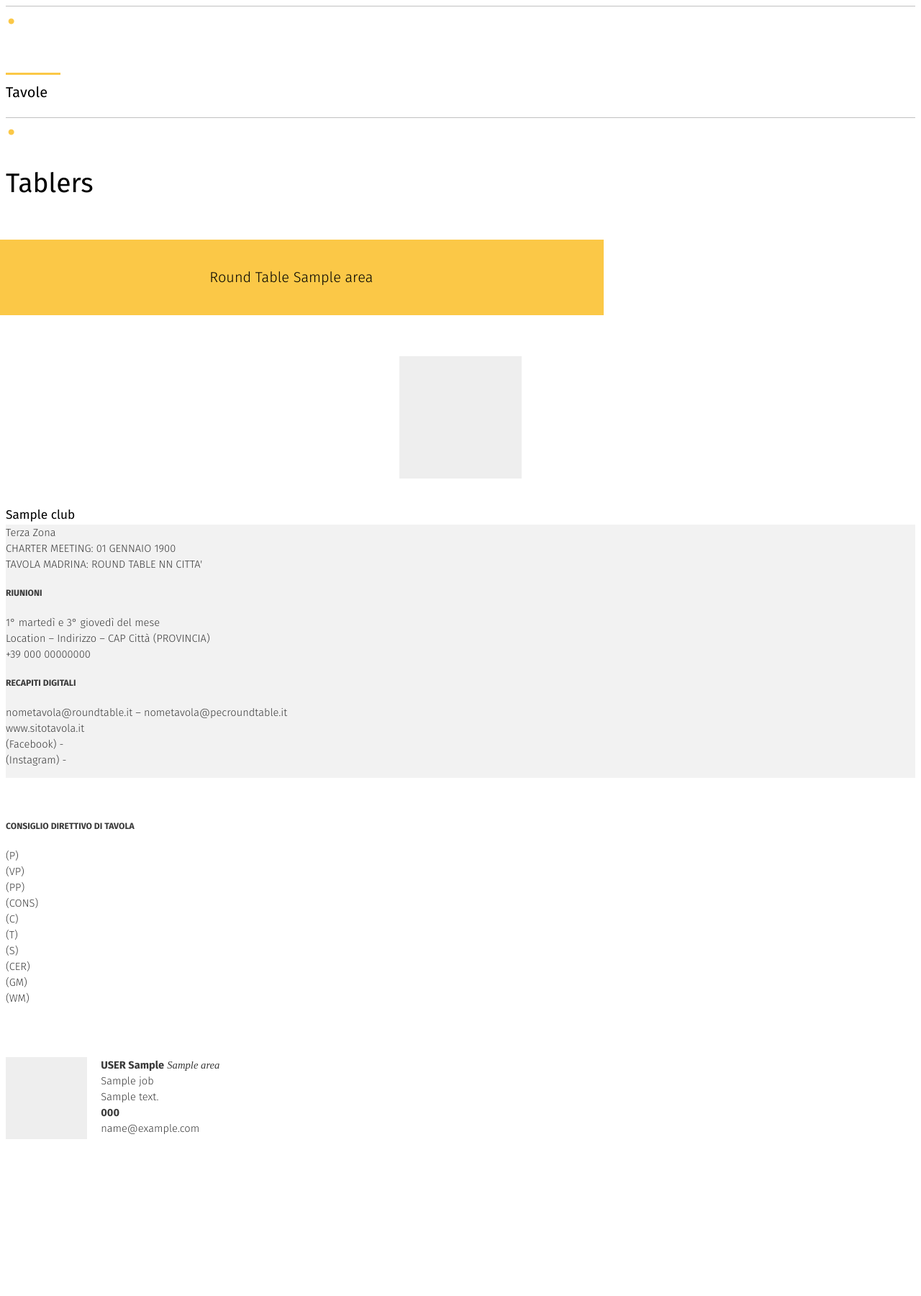
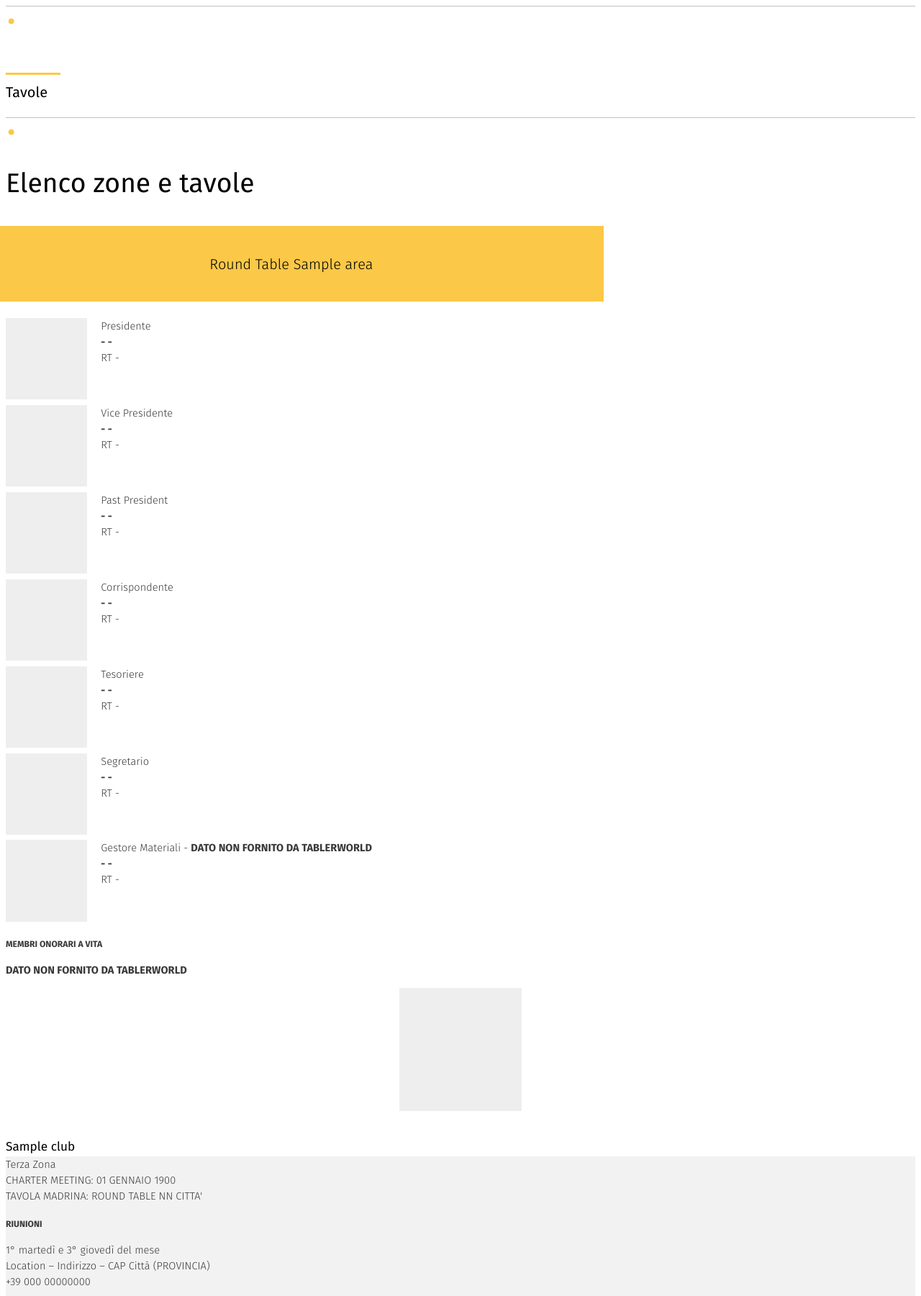
Before and after one commit to RoundTableItaly/TablerWorldYearbook, a Python web app: template tablerworld/templates/report/report.html in a window 1280 px wide; the page is wider, and only the part inside the window is pictured. Shown: the part 1360-3161 px from the top of that part at 72% size. Run offline with Jinja, Linux system fonts and the light colour scheme; the template is opened without the code that fills it: most values are stand-ins (such as "Sample title", 1, 10 or a date in 2020); some web fonts are replaced.

Commit message:
FIX CSS
ADDED Area frontpage
MOD Clubs are now printed with position (Active member, Past-member, Honorary member)
FIX cleanup path handling in download.py
ADD printed message when a task starts and ends

```diff
--- a/tablerworld/templates/report/report.css
+++ b/tablerworld/templates/report/report.css
@@ -243,7 +243,7 @@ h4 {
 
 #skills h3 {
   background: #fbc847;
-  margin: 0 -3cm 1cm;
+  margin: 0 -3cm .5cm;
   padding: 1cm 1cm 1cm 3cm;
   width: 21cm;
   text-align: center;
@@ -253,12 +253,17 @@ h4 {
   margin: 0;
 }
 
-#skills section {
-  padding: .5cm 0;
+#skills h5 {
+  margin-top: .5cm;
+  margin-bottom: .4cm;
 }
 
 #skills section p {
   margin-top: 0;
+}
+
+.area-desc h5 {
+  page-break-before: always;
 }
 
 .areas {
@@ -318,6 +323,8 @@ h4 {
   flex-direction: row;
   align-items: stretch;
   width: 100%;
+  padding-top: .1cm;
+  padding-bottom: .1cm;
 }
 
 .tabler-desc {
--- a/tablerworld/templates/report/report.html
+++ b/tablerworld/templates/report/report.html
@@ -8,7 +8,7 @@
 
     <body>
         <article id="cover">
-            <h1>Report Annuario Round Table Italia 2023/2024</h1>
+            <h1>Report dati TablerWorld per Annuario Round Table Italia 2023/2024</h1>
             <address>
                 <strong>Riccardo Dal Fiume</strong>
                 Editore Nazionale
@@ -36,13 +36,72 @@
             </ul>
         </article>
 
+        <!-- Macro for tabler description -->
+        {% macro m_tabler(row) -%}
+        <section class="tabler">
+            <div>
+                {% if row.profile_pic %}
+                <img class="profile-pic" src="{{ DIST_FOLDER }}/profile_pics/{{ row.profile_pic_file }}" />
+                {% else %}
+                <div class="profile-pic-placeholder"></div>
+                {% endif %}
+            </div>
+            <div class="tabler-desc">
+                <strong>{{ row.last_name|upper }} {{ row.first_name }}</strong>
+                {{ "({})".format(row.birth_date.strftime('%d/%m/%Y')) if pd.isnull(row.birth_date) is false }}
+                <em>{{row.name_partner}}</em><br />
+
+                {{ row.job }}<br />
+                {{ row.address }}<br />
+                <strong>{{ row.phonenumbers }}</strong><br />
+                {{ row.email }}<br />
+            </div>
+        </section>
+        {%- endmacro %}
+
+        <!-- Macro for area tabler -->
+        {% macro m_area_tabler(position, row) -%}
+        <section class="tabler">
+            <div>
+                {% if row.profile_pic %}
+                <img class="profile-pic" src="{{ DIST_FOLDER }}/profile_pics/{{ row.profile_pic_file }}" />
+                {% else %}
+                <div class="profile-pic-placeholder"></div>
+                {% endif %}
+            </div>
+            <div>
+                {{ position }} {% if position == "Gestore Materiali" %} - <strong>DATO NON FORNITO DA TABLERWORLD {% endif %}</strong><br />
+                <strong>{{ row.first_name|default('-') }} {{ row.last_name|default('-')|upper }}</strong><br />
+                RT {{ row.rt_club_name|default('-') }}<br />
+            </div>
+        </section>
+        {%- endmacro %}
+
+        <!-- Macro for area description -->
+        {% macro m_area(area) -%}
+        <section class="area-desc">
+            <!-- -->{{ m_area_tabler("Presidente", get_tabler_area_pos(area.rt_area_name, "Board / President")) }}
+            <!-- -->{{ m_area_tabler("Vice Presidente", get_tabler_area_pos(area.rt_area_name, "Board / Vice-President")) }}
+            <!-- -->{{ m_area_tabler("Past President", get_tabler_area_pos(area.rt_area_name, "Board / Past-President")) }}
+            <!-- -->{{ m_area_tabler("Corrispondente", get_tabler_area_pos(area.rt_area_name, "Board / I.R.O.")) }}
+            <!-- -->{{ m_area_tabler("Tesoriere", get_tabler_area_pos(area.rt_area_name, "Board / Treasurer")) }}
+            <!-- -->{{ m_area_tabler("Segretario", get_tabler_area_pos(area.rt_area_name, "Board / Secretary")) }}
+            <!-- -->{{ m_area_tabler("Gestore Materiali", None) }}
+
+            <h5>MEMBRI ONORARI A VITA</h5>
+            <p><strong>DATO NON FORNITO DA TABLERWORLD</strong></p>
+        </section>
+        {%- endmacro %}
+
         <article id="skills">
-            <h2 id="skills-title">Tablers</h2>
+            <h2 id="skills-title">Elenco zone e tavole</h2>
 
             {% for index, area in clubs_in_areas.iterrows() %}
             <section class="areas">
                 <h3 id="{{ area.rt_area_subdomain }}">Round Table {{ area.rt_area_name }}</h3>
+                {{ m_area(area)}}
 
+                <!-- List of clubs in area -->
                 {% for club in area.clubs|sort(attribute='rt_club_number') %}
                 <section class="clubs">
                     <div class="club-frontpage">
@@ -52,85 +111,65 @@
                         <h4 class="club-item" id="{{ club.rt_club_subdomain }}">{{ club.rt_club_name }}</h4>
 
                         <div class="club-item not-derived-from-tw">
-                            <p class="bg-text">DATI NON DERIVATI DA TABLERWORLD</p>
+                            <div class="bg-text">DATI NON FORNITI DA TABLERWORLD</div>
 
-                            <p>
+                            <div>
                                 Terza Zona<br />
                                 CHARTER MEETING: 01 GENNAIO 1900<br />
                                 TAVOLA MADRINA: ROUND TABLE NN CITTA'<br />
-                            </p>
+                            </div>
                             <h5>RIUNIONI</h5>
-                            <p>
+                            <div>
                                 1° martedì e 3° giovedì del mese<br />
                                 Location – Indirizzo – CAP Città (PROVINCIA)<br />
                                 +39 000 00000000<br />
-                            </p>
+                            </div>
                             <h5>RECAPITI DIGITALI</h5>
-                            <p>
+                            <div>
                                 nometavola@roundtable.it – nometavola@pecroundtable.it<br />
                                 www.sitotavola.it<br />
                                 (Facebook) -<br />
                                 (Instagram) -<br />
-                            </p>
+                            </div>
                         </div>
                         <div class="club-item">
                             <h5>CONSIGLIO DIRETTIVO DI TAVOLA</h5>
                             <p>
-                                {% for tabler in get_position_in_club(club.rt_club_number, "Board / President") %}{{ tabler.first_name }} {{ tabler.last_name }}{% if not loop.last
+                                {% for tabler in get_tablers_club_pos(club.rt_club_number, "Board / President") %}{{ tabler.first_name }} {{ tabler.last_name }}{% if not loop.last
                                 %}, {% endif %} {% endfor %} (P)<br />
-                                {% for tabler in get_position_in_club(club.rt_club_number, "Board / Vice-President") %}{{ tabler.first_name }} {{ tabler.last_name }}{% if not
+                                {% for tabler in get_tablers_club_pos(club.rt_club_number, "Board / Vice-President") %}{{ tabler.first_name }} {{ tabler.last_name }}{% if not
                                 loop.last %}, {% endif %}{% endfor %} (VP)<br />
-                                {% for tabler in get_position_in_club(club.rt_club_number, "Board / Past-President") %}{{ tabler.first_name }} {{ tabler.last_name }}{% if not
+                                {% for tabler in get_tablers_club_pos(club.rt_club_number, "Board / Past-President") %}{{ tabler.first_name }} {{ tabler.last_name }}{% if not
                                 loop.last %}, {% endif %}{% endfor %} (PP)<br />
-                                {% for tabler in get_position_in_club(club.rt_club_number, "Board Assistants / C.S.O.") %}{{ tabler.first_name }} {{ tabler.last_name }}{% if not
+                                {% for tabler in get_tablers_club_pos(club.rt_club_number, "Board Assistants / C.S.O.") %}{{ tabler.first_name }} {{ tabler.last_name }}{% if not
                                 loop.last %}, {% endif %}{% endfor %} (CONS)<br />
-                                {% for tabler in get_position_in_club(club.rt_club_number, "Board / I.R.O.") %}{{ tabler.first_name }} {{ tabler.last_name }}{% if not loop.last %},
+                                {% for tabler in get_tablers_club_pos(club.rt_club_number, "Board / I.R.O.") %}{{ tabler.first_name }} {{ tabler.last_name }}{% if not loop.last %},
                                 {% endif %}{% endfor %} (C)<br />
-                                {% for tabler in get_position_in_club(club.rt_club_number, "Board / Treasurer") %}{{ tabler.first_name }} {{ tabler.last_name }}{% if not loop.last
+                                {% for tabler in get_tablers_club_pos(club.rt_club_number, "Board / Treasurer") %}{{ tabler.first_name }} {{ tabler.last_name }}{% if not loop.last
                                 %}, {% endif %}{% endfor %} (T)<br />
-                                {% for tabler in get_position_in_club(club.rt_club_number, "Board / Secretary") %}{{ tabler.first_name }} {{ tabler.last_name }}{% if not loop.last
+                                {% for tabler in get_tablers_club_pos(club.rt_club_number, "Board / Secretary") %}{{ tabler.first_name }} {{ tabler.last_name }}{% if not loop.last
                                 %}, {% endif %}{% endfor %} (S)<br />
-                                {% for tabler in get_position_in_club(club.rt_club_number, "-") %}{{ tabler.first_name }} {{ tabler.last_name }}{% if not loop.last %}, {% endif
-                                %}{% endfor %} (CER)<br />
-                                {% for tabler in get_position_in_club(club.rt_club_number, "-") %}{{ tabler.first_name }} {{ tabler.last_name }}{% if not loop.last %}, {% endif
-                                %}{% endfor %} (GM)<br />
-                                {% for tabler in get_position_in_club(club.rt_club_number, "Board Assistants / Webmaster") %}{{ tabler.first_name }} {{ tabler.last_name }}{% if not
+                                <strong>DATO NON FORNITO DA TABLERWORLD</strong> (CER)<br />
+                                <strong>DATO NON FORNITO DA TABLERWORLD</strong> (GM)<br />
+                                {% for tabler in get_tablers_club_pos(club.rt_club_number, "Board Assistants / Webmaster") %}{{ tabler.first_name }} {{ tabler.last_name }}{% if not
                                 loop.last %}, {% endif %}{% endfor %} (WM)<br />
                             </p>
                         </div>
                     </div>
 
-                    {% for index, row in df.loc[df["rt_club_number"] == club.rt_club_number].sort_values(by="last_name").iterrows() %}
-                    <section class="tabler" id="row-{{index}}">
-                        <div>
-                            {% if row.profile_pic %}
-                            <img class="profile-pic" src="./profile_pics/{{ row.profile_pic_file }}" />
-                            {% else %}
-                            <div class="profile-pic-placeholder"></div>
-                            {% endif %}
-                        </div>
-                        <div class="tabler-desc">
-                            <strong>{{ row.last_name|upper }} {{ row.first_name }}</strong>
-                            {{ "({})".format(row.birth_date.strftime('%d/%m/%Y')) if pd.isnull(row.birth_date) is false }}
-                            <em>{{row.name_partner}}</em><br />
+                    <h5>SOCI ATTIVI</h5>
+                    {% for row in get_tablers_club_pos(club.rt_club_number, "Members / Member") %} {{ m_tabler(row) }} {% endfor %}
 
-                            {{ row.job }}<br />
-                            {{ row.address }}<br />
-                            <strong>{{ row.phonenumbers }}</strong><br />
-                            {{ row.email }}<br />
-                        </div>
-                        <!-- <div class="tabler-desc">
-                            <strong>{{ row.last_name|upper }} {{ row.first_name }}</strong>
-                            {{ "({})".format(row.birth_date.strftime('%d/%m/%Y')) if pd.isnull(row.birth_date) is false }}
-                            <em>{{row.name_partner}}</em><br />
+                    <h5>EX-SOCI FREQUENTATORI</h5>
+                    {% for row in get_tablers_club_pos(club.rt_club_number, "Past Members / Past Member") %} {{ m_tabler(row) }} {% endfor %}
 
-                            {{ row.job }}<br />
-                            {{ row.address }}<br />
-                            <strong>{{ row.phonenumbers }}</strong><br />
-                            {{ row.email }}<br />
-                        </div> -->
+                    <h5>MEMBRI ONORARI PER L'ANNO</h5>
+                    <section>
+                        <strong>DATO NON FORNITO DA TABLERWORLD</strong>
                     </section>
-                    {% endfor %}
+
+                    <h5>MEMBRI ONORARI A VITA</h5>
+                    {% for row in get_tablers_club_pos(club.rt_club_number, "Members / Honorary Member") %} {{ m_tabler(row) }} {% endfor %}
                 </section>
                 {% endfor %}
             </section>
```
Also changed, not shown: main.py (+6 -3 lines), tablerworld/download.py (+24 -5 lines), tablerworld/report.py (+29 -12 lines).
